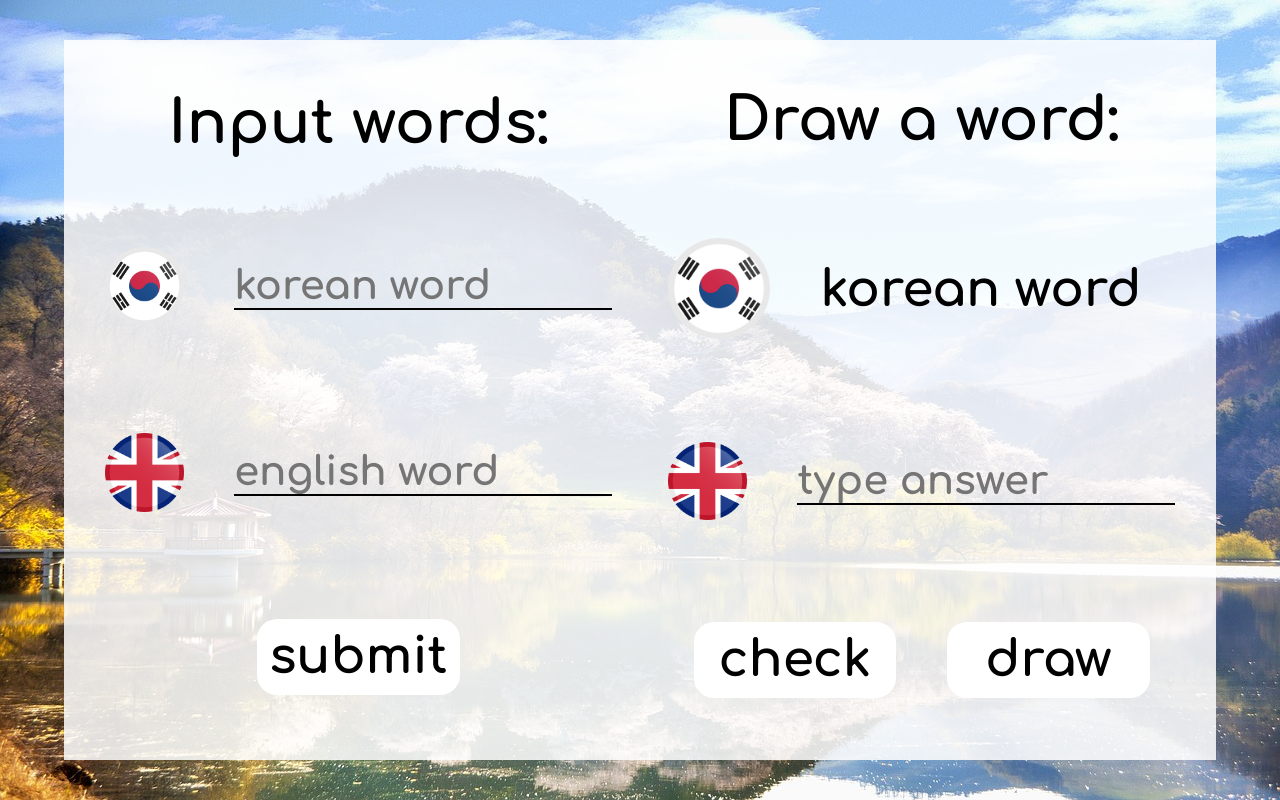
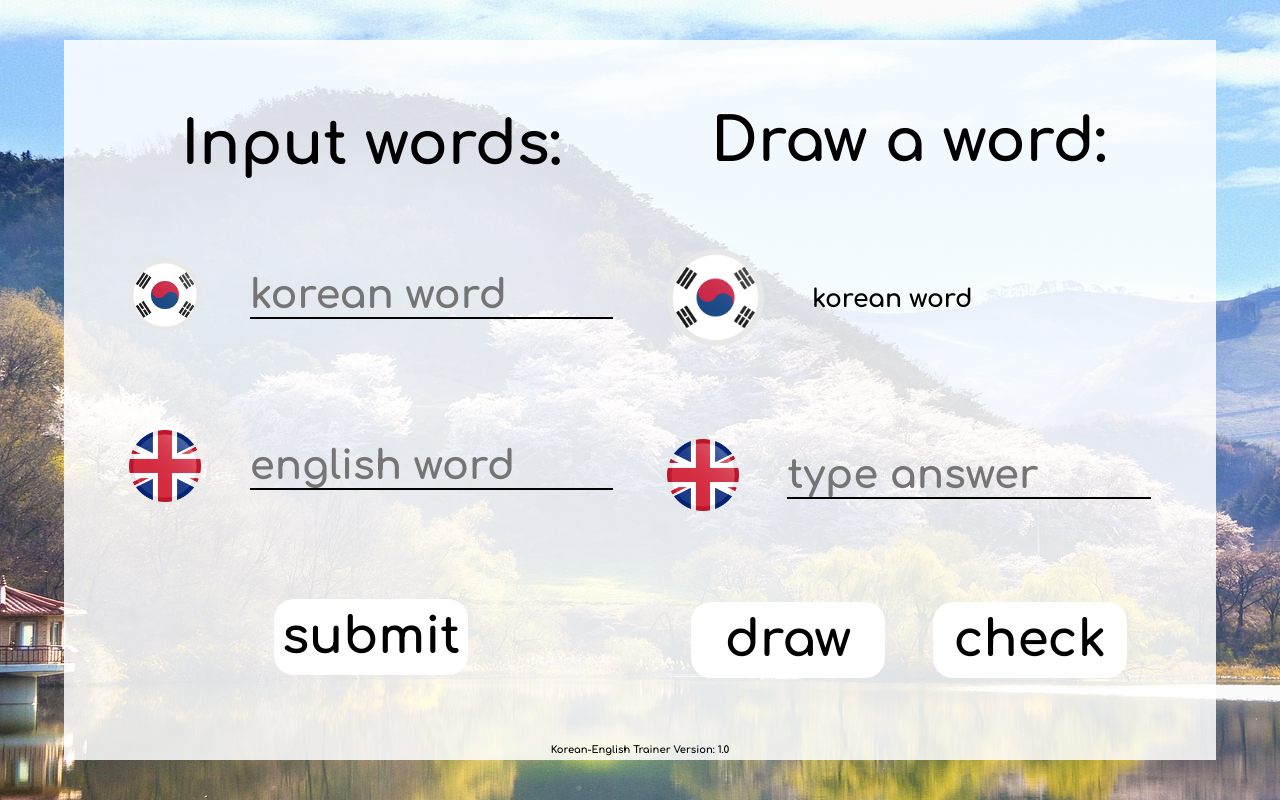
Before and after one commit to ryszardswiech/korean-english-trainer, a plain HTML site: page index.html in a window 1280 px wide. Drawn offline with Linux system fonts and the light colour scheme.

Commit message:
JavaScript finished in 95% (submit, draw sections done completely, check section nearly done), CSS done in 95% (need to add media queries for background images in different sizes), HTML done.

```diff
--- a/index.html
+++ b/index.html
@@ -24,6 +24,7 @@
     <meta name="msapplication-TileImage" content="/favicon/ms-icon-144x144.png">
     <meta name="theme-color" content="#ffffff">
     <link href="https://fonts.googleapis.com/css?family=Comfortaa:400,700" rel="stylesheet">
+    <link href="https://fonts.googleapis.com/css?family=Noto+Sans+KR:400,700&amp;subset=korean" rel="stylesheet">
     <link rel="stylesheet" href="style.css">
 </head>
 
@@ -34,13 +35,13 @@
             <div class="language lang-0">
                 <picture class="flag"><img src="/img/korean-flag-xs.png" alt="Flag of the South Korea"></picture>
                 <div class="word-wrap">
-                    <input type="text" placeholder="korean word" class="user-input">
+                    <input type="text" placeholder="korean word" class="user-input" id="input-language0" lang="ko">
                 </div>
             </div>
             <div class="language lang-1">
                 <picture class="flag"><img src="/img/uk-flag-xs.png" alt="Flag of the United Kingdom"></picture>
                 <div class="word-wrap">
-                    <input type="text" placeholder="english word" class="user-input">
+                    <input type="text" placeholder="english word" class="user-input" id="input-language1">
                 </div>
             </div>
             <button class="btn" id="submit">submit</button>
@@ -50,21 +51,23 @@
             <div class="language lang-0">
                 <picture class="flag"><img src="/img/korean-flag-xs.png" alt="Flag of the South Korea"></picture>
                 <div class="question">
-                    <p class="drawed-text">korean word</p>
+                    <p id="drawed-text">korean word</p>
                 </div>
             </div>
             <div class="language lang-1">
                 <picture class="flag"><img src="/img/uk-flag-xs.png" alt="Flag of the United Kingdom"></picture>
                 <div class="word-wrap">
-                    <input type="text" placeholder="type answer" class="user-input">
+                    <input type="text" placeholder="type answer" class="user-input" id="answer">
                 </div>
             </div>
             <section class="buttons">
+                <button class="btn" id="draw">draw</button>
                 <button class="btn" id="check">check</button>
-                <button class="btn" id="draw">draw</button>
             </section>
         </section>
+        <p class="version">Korean-English Trainer Version: 1.0</p>
     </div>
+
     <script src="script.js"></script>
 </body>
 
--- a/script.js
+++ b/script.js
@@ -0,0 +1,95 @@
+/*********************************
+          BACKGROUND SECTION
+**********************************/
+
+backgrounds = ['/img/korea1920-0.jpg', '/img/korea1920-1.jpg', '/img/korea1920-2.jpg', '/img/korea1920-3.jpg', '/img/korea1920-4.jpg'];
+
+document.documentElement.style.background = "url(" + backgrounds[0] + ") no-repeat ";
+document.documentElement.style.backgroundPosition = "center center";
+let i = 0;
+
+function setBackgroundProperties() {
+  document.documentElement.style.background = "url(" + backgrounds[i] + ") no-repeat ";
+  document.documentElement.style.backgroundPosition = "center center";
+};
+
+function changeBackground() {
+  if (i < backgrounds.length) {
+    setBackgroundProperties();
+  } else {
+    i = 0;
+    setBackgroundProperties();
+  }
+}
+setInterval(function () {
+  changeBackground();
+  i++;
+}, 10000);
+
+/*********************************
+          SUBMIT BUTTON SECTION
+**********************************/
+
+let inputWord0, inputWord1, wordsArray, arrayNumber;
+wordsArray = [];
+
+const SUBMIT_BUTTON = document.getElementById('submit');
+
+
+SUBMIT_BUTTON.addEventListener('click', function () {
+
+  // save data inputed by user to variables
+  inputWord0 = document.getElementById('input-language0').value;
+  inputWord1 = document.getElementById('input-language1').value;
+
+  // clear both input fields
+  document.getElementById('input-language0').value = '';
+  document.getElementById('input-language1').value = '';
+
+  // add saved data to the Array
+  wordsArray.push(array = [inputWord0, inputWord1]);
+})
+
+/*********************************
+        DRAW BUTTON SECTION
+**********************************/
+
+let drawedNumber, drawedWord;
+
+const DRAW_BUTTON = document.getElementById('draw');
+const DRAWED_ELEMENT = document.getElementById('drawed-text');
+
+
+DRAWED_ELEMENT.style.fontSize = "2.5rem";
+DRAWED_ELEMENT.style.alignSelf = "center";
+DRAWED_ELEMENT.style.fontWeight = "bold";
+
+DRAW_BUTTON.addEventListener('click', function () {
+
+  // get random integer from wordsArray.length
+  drawedNumber = Math.floor(Math.random() * wordsArray.length);
+  console.log(drawedNumber);
+
+  // show drawed word of first language in apripriate section
+  drawedWord = wordsArray[drawedNumber][0];
+  document.getElementById('drawed-text').textContent = drawedWord;
+
+})
+
+/*********************************
+        CHECK BUTTON SECTION
+**********************************/
+
+const CHECK_BUTTON = document.getElementById('check');
+let answer;
+
+CHECK_BUTTON.addEventListener('click', function () {
+  answer = document.getElementById('answer').value;
+  document.getElementById('answer').value = '';
+
+  if (wordsArray[drawedNumber][1] === answer) {
+    console.log('Odpowiedź poprawna');
+  } else {
+    console.log('Odpowiedź błędna');
+  }
+})
--- a/style.css
+++ b/style.css
@@ -1,4 +1,5 @@
 /* font-family: 'Comfortaa', cursive; */
+/* font-family: 'Noto Sans KR', sans-serif; */
 
 *,
 *::before,
@@ -12,9 +13,8 @@
   font-family: 'Comfortaa', cursive;
   font-size: 10px;
   min-height: 100vh;
-  background: url(/img/korea1280-0.jpg) no-repeat;
-  background-position: bottom left;
   background-size: cover;
+  overflow: hidden;
 }
 
 .wrapper {
@@ -27,6 +27,7 @@
   background: rgba(255, 255, 255, 0.85);
   padding: 3%;
   justify-content: space-around;
+  position: relative;
 }
 
 .section-input,
@@ -83,6 +84,10 @@
   outline: none;
 }
 
+/* #input-language0 {
+  font-family: 'Noto Sans KR', sans-serif;
+} */
+
 .question {
   display: flex;
 }
@@ -112,6 +117,14 @@
 .buttons {
   display: flex;
   justify-content: space-around;
+}
+
+.version {
+  position: absolute;
+  width: 100%;
+  font-weight: bold;
+  text-align: center;
+  bottom: 5px;
 }
 
 @media (min-width: 700px) and (orientation: portrait) {
@@ -151,12 +164,16 @@
 }
 
 @media (orientation: landscape) {
+
+
   .wrapper {
     flex-direction: row;
     margin: 5vh auto;
-    padding: 1%;
+    padding: 3%;
     display: flex;
     max-width: 1280px;
+    width: 90%;
+    min-height: 90vh;
   }
 }
 
```
